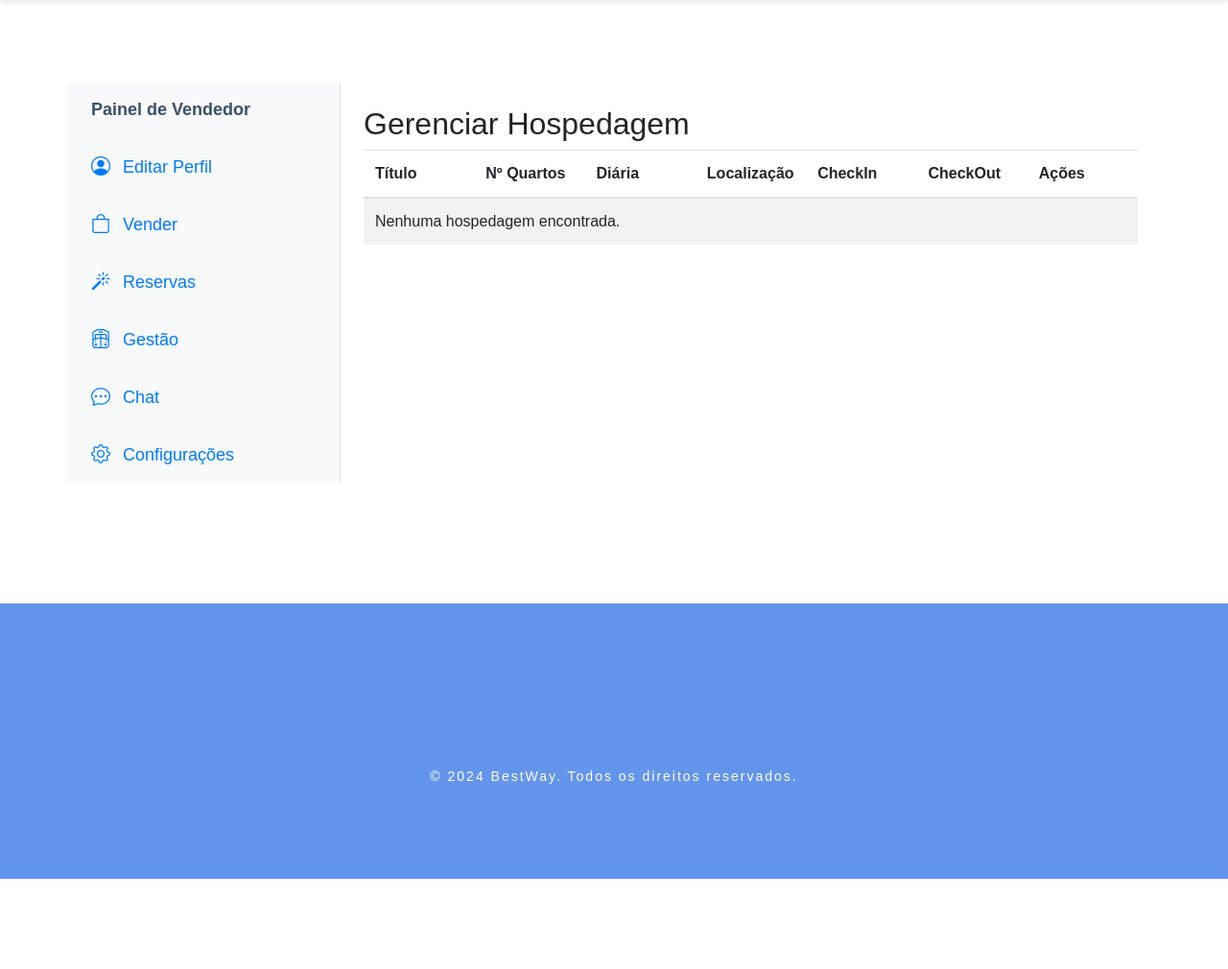
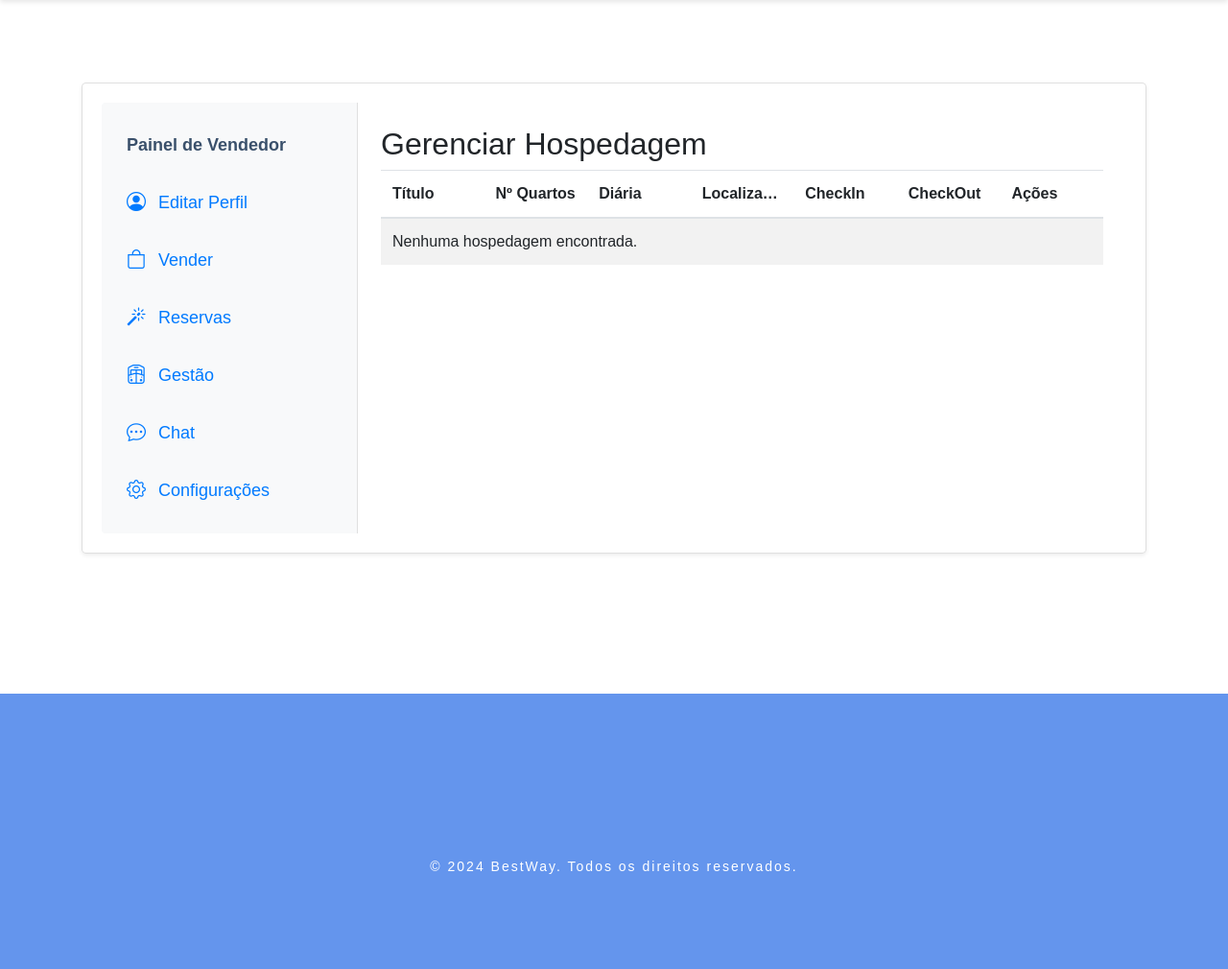
Before and after one commit to GiulianaFnch/SiteViagens, a PHP site: page /siteviagens/public/vendedor/gerir_hospedagem.php in a window 1280 px wide. Shown: the part 116-1126 px from the top of the page at 96% size. Before the commit the page ends 1032 px from the top, so only its background shows below. Run offline with PHP 8.4, Linux system fonts and the light colour scheme; a user stored in the database is signed in; data comes from the database, SQL or seed files in the repository; data that the repository does not hold is empty.

Commit message:
Update gerir_hospedagem.php

```diff
--- a/public/vendedor/gerir_hospedagem.php
+++ b/public/vendedor/gerir_hospedagem.php
@@ -252,10 +252,11 @@ if ($_SERVER['REQUEST_METHOD'] === 'POST' && isset($_POST['delete'])) {
         </ul>
     </header>
 
-    <div class="container">
-        <div class="row">
-            <div class="col-md-3 menu-container">
-                     <nav class="menu">
+    <div class="container light-style flex-grow-1 container-p-y">
+        <div class="card shadow-sm rounded-lg">
+            <div class="row no-gutters">
+                <div class="col-md-3 p-3 bg-light rounded-left menu-container">
+                    <nav class="menu">
                         <a class="menu-item" style="color: #3A506B"><strong>Painel de Vendedor</strong></a>
                         <a class="menu-item" href="admin.php" onclick="showContent('profile');"><i class="bi bi-person-circle"></i> Editar Perfil</a>
                         <a class="menu-item" href="vender_opcoes.php"><i class="bi bi-bag"></i> Vender</a>
@@ -266,7 +267,8 @@ if ($_SERVER['REQUEST_METHOD'] === 'POST' && isset($_POST['delete'])) {
                     </nav>
             </div>
 
-            <div class="col-md-9 p-4">
+            <div class="col-md-9">
+                    <div class="tab-content p-4">
                 <h2>Gerenciar Hospedagem</h2>
                 <div class="table-responsive">
                     <table class="table table-striped">
@@ -400,6 +402,9 @@ if ($_SERVER['REQUEST_METHOD'] === 'POST' && isset($_POST['delete'])) {
             </div>
         </div>
     </div>
+        </div>
+    </div>
+
 
     <script src="https://code.jquery.com/jquery-3.5.1.slim.min.js"></script>
     <script src="https://cdn.jsdelivr.net/npm/@popperjs/core@2.11.6/dist/umd/popper.min.js"></script>
```
